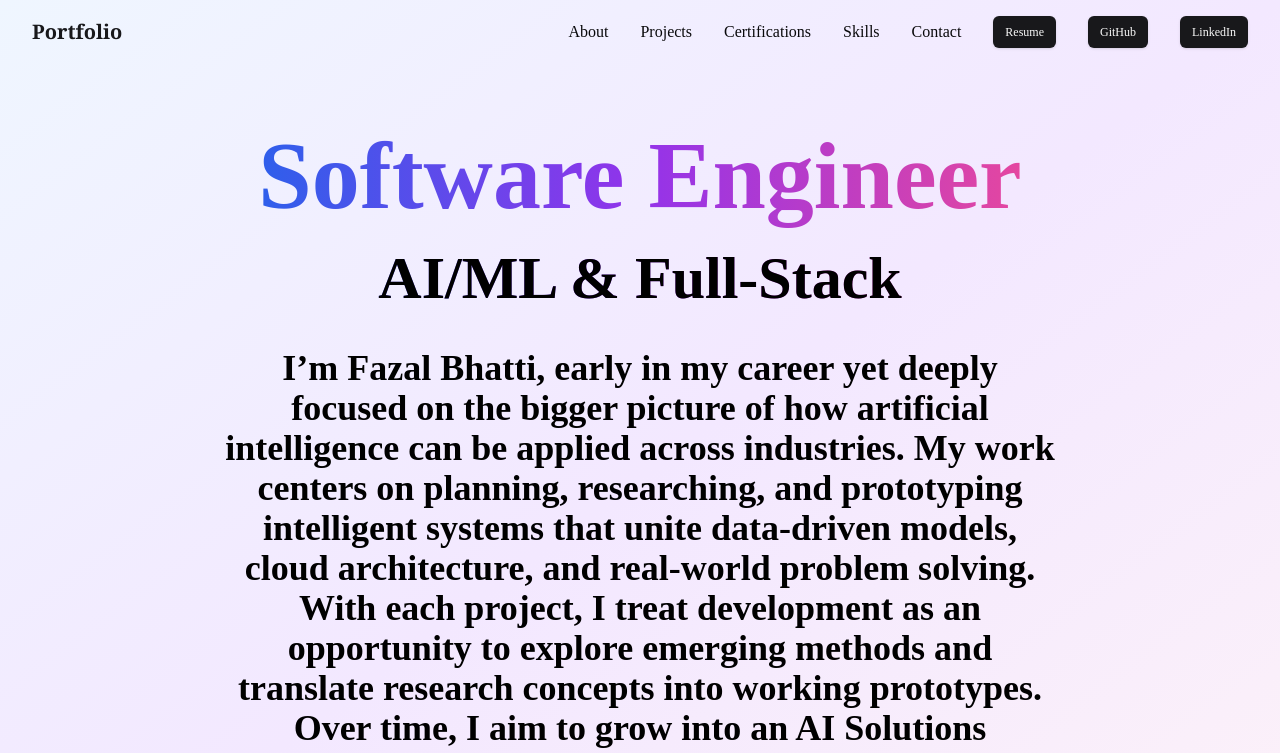
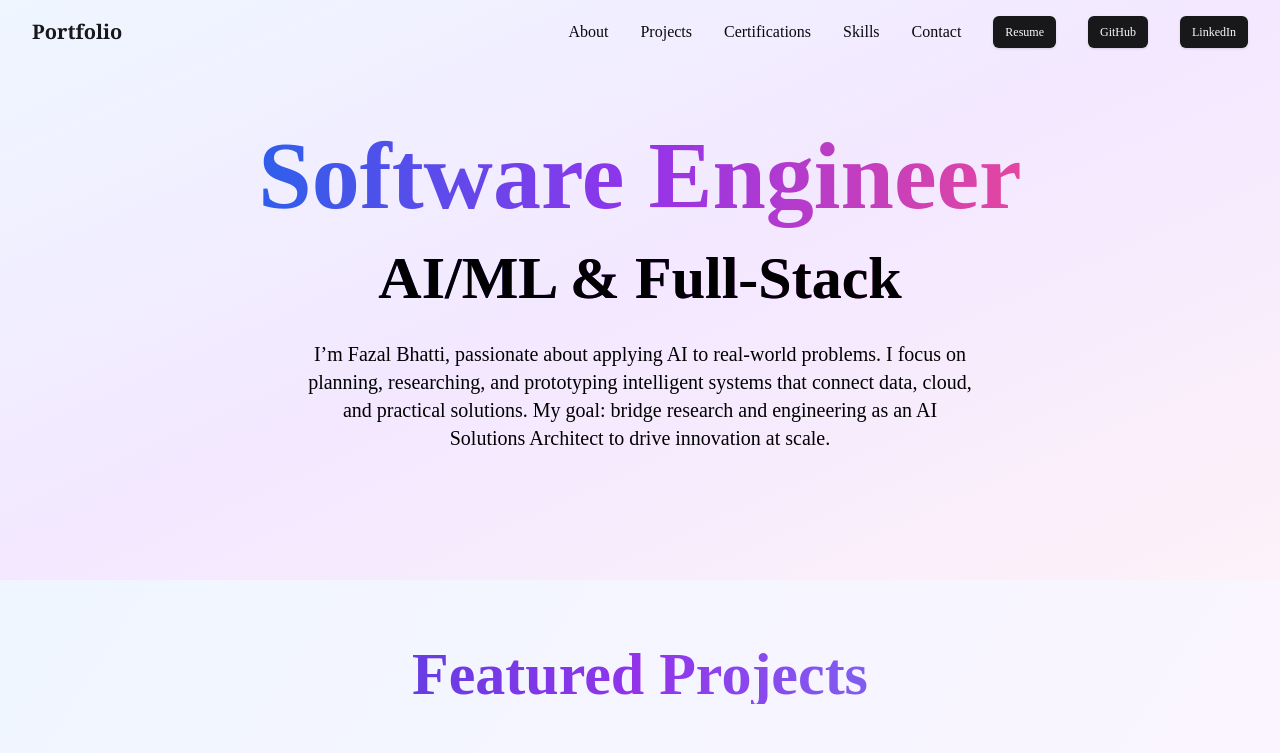
Before and after one commit to fazal1701/PersonalPortfolio, a Next.js app: page / in a window 1280 px wide. Shown: the top 753 px of the page. Built offline with nearby package versions, Linux system fonts and the light colour scheme.

Commit message:
Condense and restyle hero intro paragraph for clarity and brevity

```diff
--- a/components/hero-section.tsx
+++ b/components/hero-section.tsx
@@ -13,8 +13,8 @@ export default function HeroSection() {
             AI/ML & Full-Stack
           </span>
         </h1>
-        <p className="mt-10 text-3xl md:text-4xl font-semibold text-black dark:text-white">
-          I’m Fazal Bhatti, early in my career yet deeply focused on the bigger picture of how artificial intelligence can be applied across industries. My work centers on planning, researching, and prototyping intelligent systems that unite data-driven models, cloud architecture, and real-world problem solving. With each project, I treat development as an opportunity to explore emerging methods and translate research concepts into working prototypes. Over time, I aim to grow into an AI Solutions Architect who bridges research and engineering to drive innovation at scale.
+        <p className="mt-8 text-lg md:text-xl font-medium text-black dark:text-white max-w-2xl mx-auto">
+          I’m Fazal Bhatti, passionate about applying AI to real-world problems. I focus on planning, researching, and prototyping intelligent systems that connect data, cloud, and practical solutions. My goal: bridge research and engineering as an AI Solutions Architect to drive innovation at scale.
         </p>
       </div>
     </section>
```
